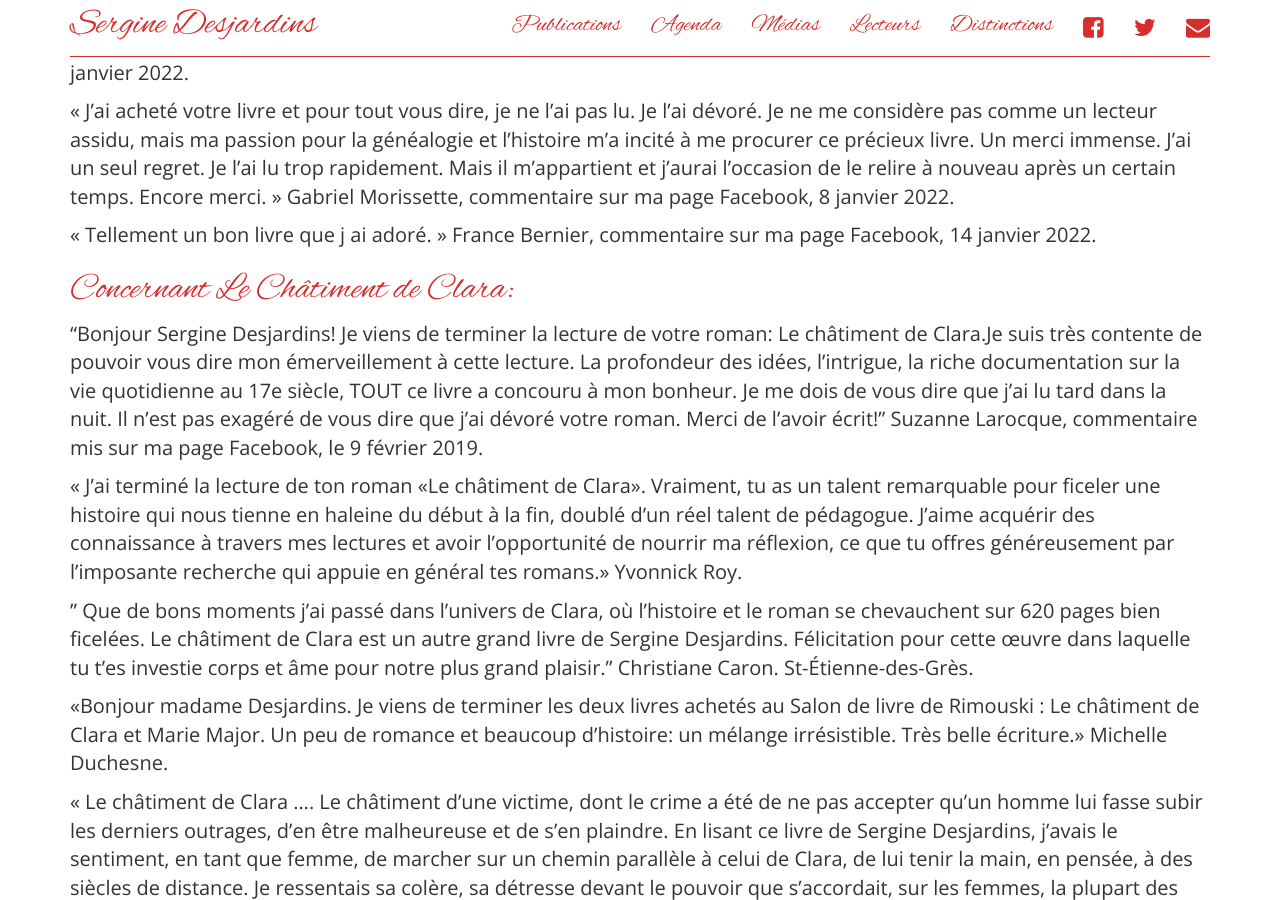
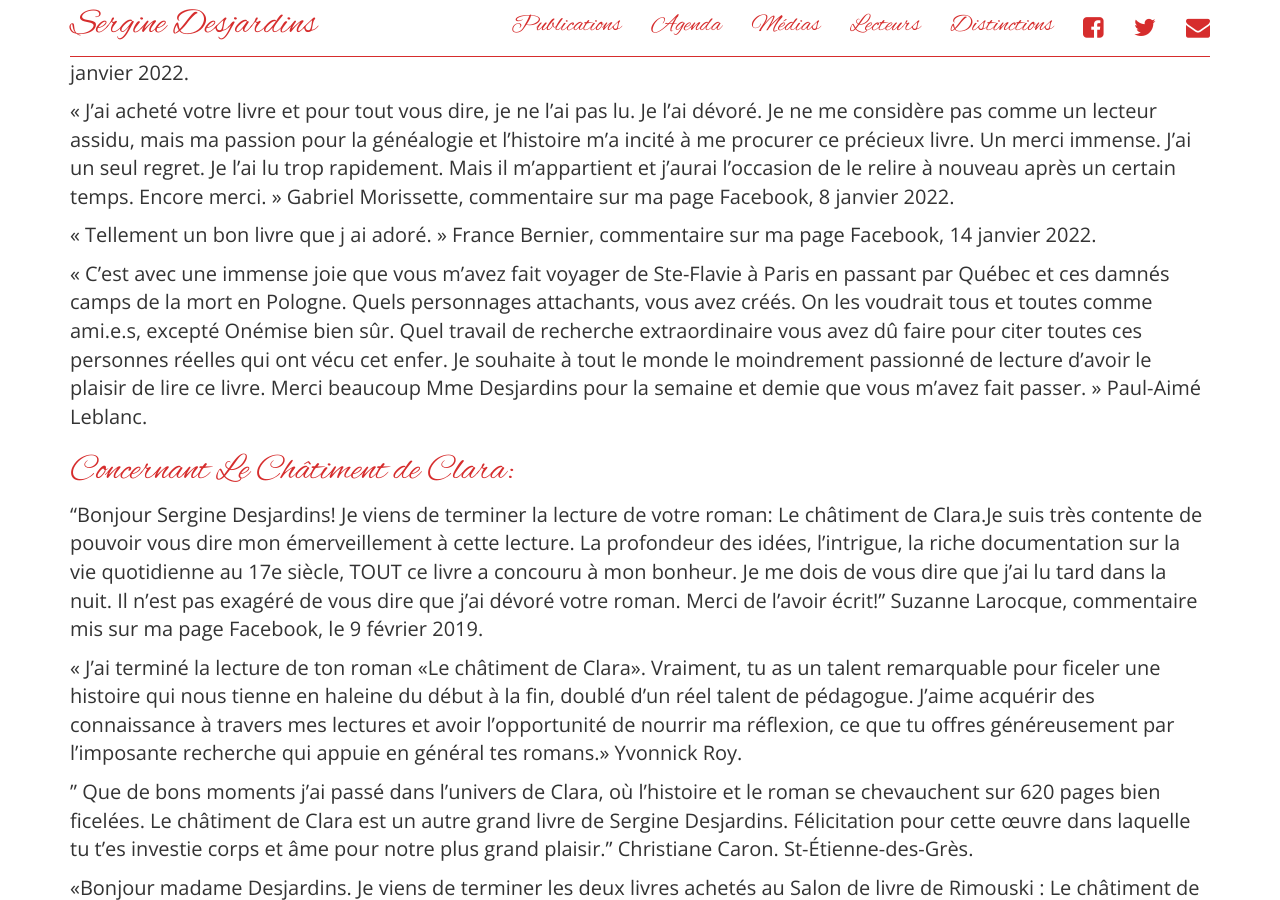
Before and after one commit to serginedesjardins/serginedesjardins.github.io, a Jekyll site: the page built from lecteurs.md, in a window 1280 px wide and 900 px high, scrolled down 5878 px. Built offline with Jekyll 4.4.1, drawn with Linux system fonts in a browser that asks for light colours; nearby versions of some CDN libraries.

Commit message:
Paul-Aimé Leblanc

```diff
--- a/lecteurs.md
+++ b/lecteurs.md
@@ -120,7 +120,7 @@ permalink: /lecteurs/
 
 « Tellement un bon livre que j ai adoré. » France Bernier, commentaire sur ma page Facebook, 14 janvier 2022.
 
-
+ « C’est avec une immense joie que vous m’avez fait voyager de Ste-Flavie à Paris en passant par Québec et ces damnés camps de la mort en Pologne. Quels personnages attachants, vous avez créés. On les voudrait tous et toutes comme ami.e.s, excepté Onémise bien sûr. Quel travail de recherche extraordinaire vous avez dû faire pour citer toutes ces personnes réelles qui ont vécu cet enfer. Je souhaite à tout le monde le moindrement passionné de lecture d’avoir le plaisir de lire ce livre. Merci beaucoup Mme Desjardins pour la semaine et demie que vous m’avez fait passer. » Paul-Aimé Leblanc.
 
 # Concernant Le Châtiment de Clara:
 
```
